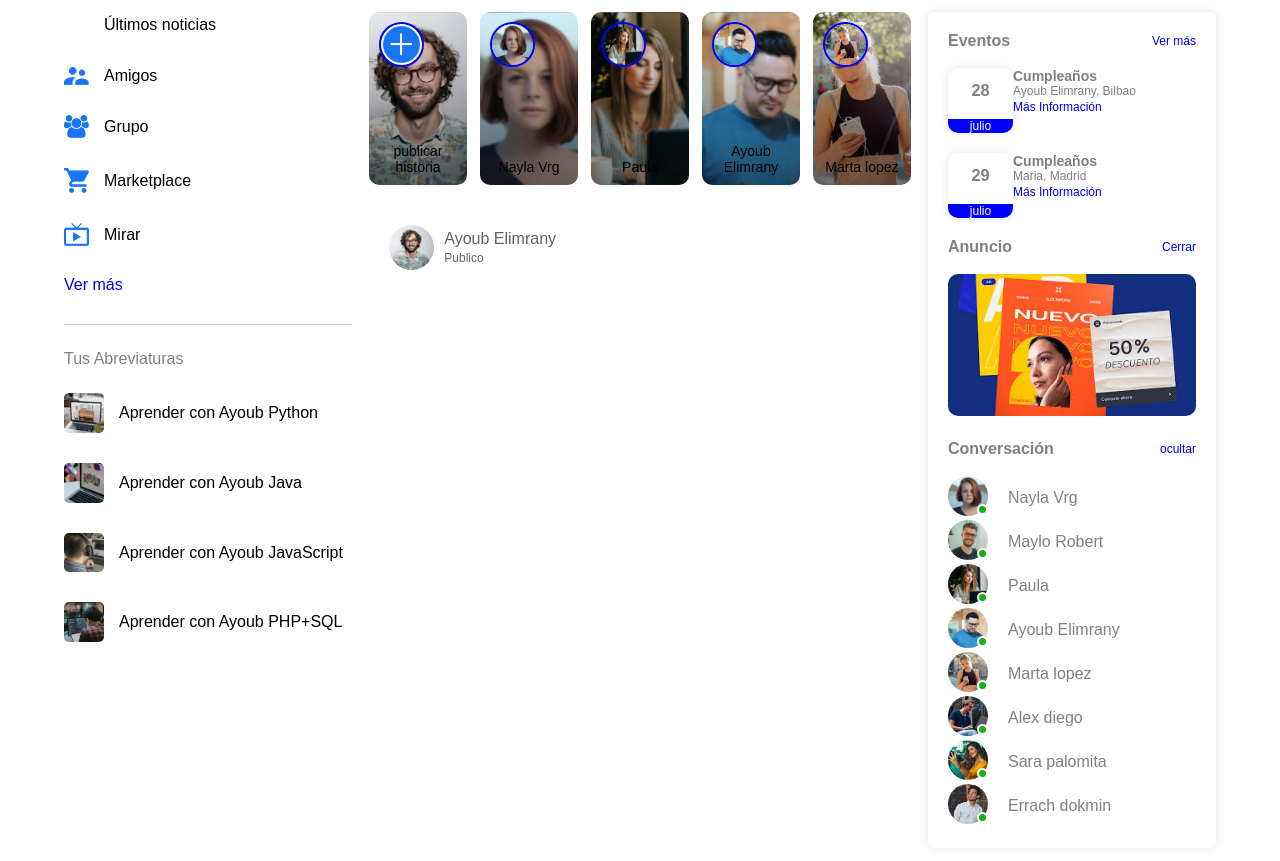
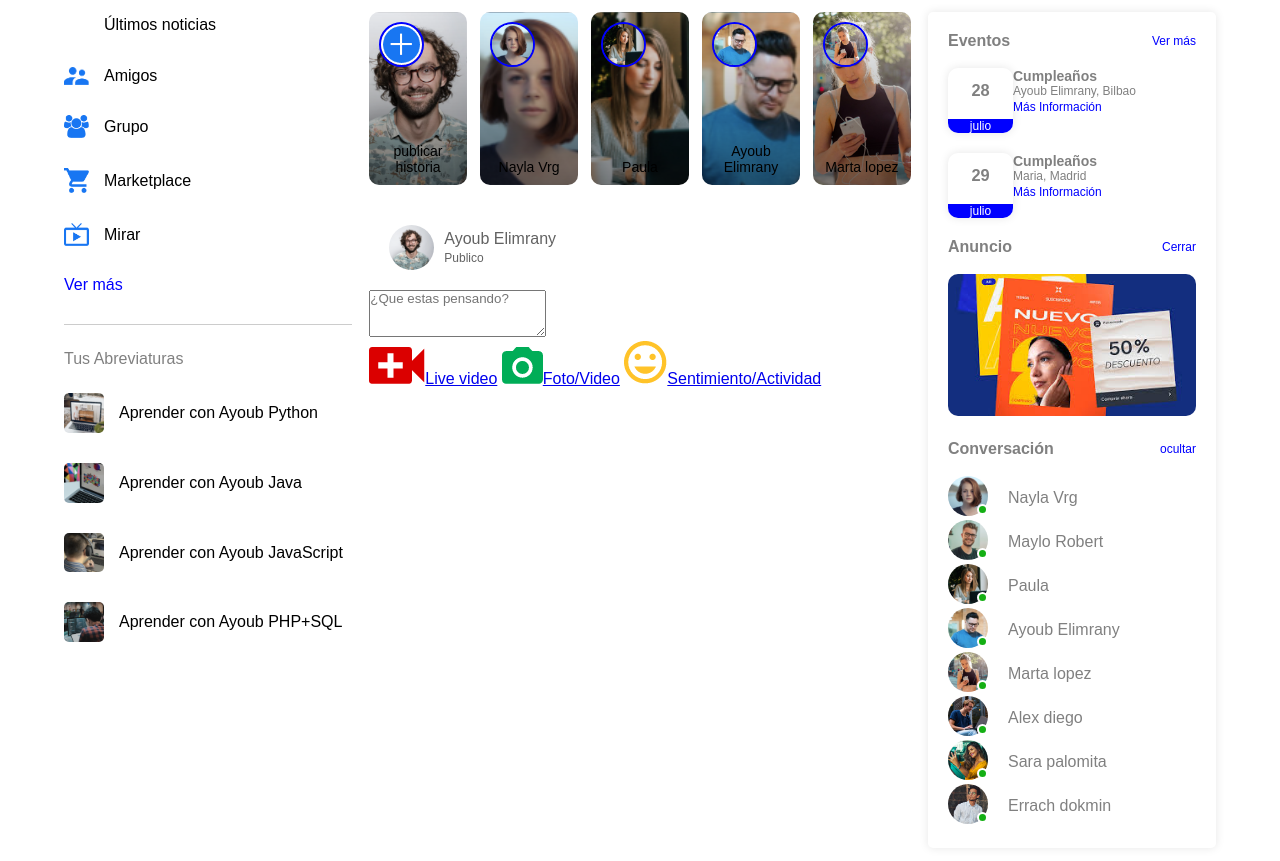
Before and after one commit to AyoubElimeany/project-parecido-fb, a plain HTML site: page index.html in a window 1280 px wide. Shown: the part 85-946 px from the top of the page. Drawn offline with Linux system fonts and the light colour scheme.

Commit message:
agregar fotos y un input para publicar

```diff
--- a/index.html
+++ b/index.html
@@ -81,6 +81,14 @@
                         <p>Ayoub Elimrany</p>
                         <small>Publico</small>
                     </div>
+                </div>
+            </div>
+            <div class="post-input">
+                <textarea rows="3" placeholder="¿Que estas pensando?"></textarea>
+                <div class="add-post-links">
+                    <a href="#"><img src="./images/live-video.png">Live video</a>
+                    <a href="#"><img src="./images/photo.png">Foto/Video</a>
+                    <a href="#"><img src="./images/feeling.png">Sentimiento/Actividad</a>
                 </div>
             </div>
         </div>
```
